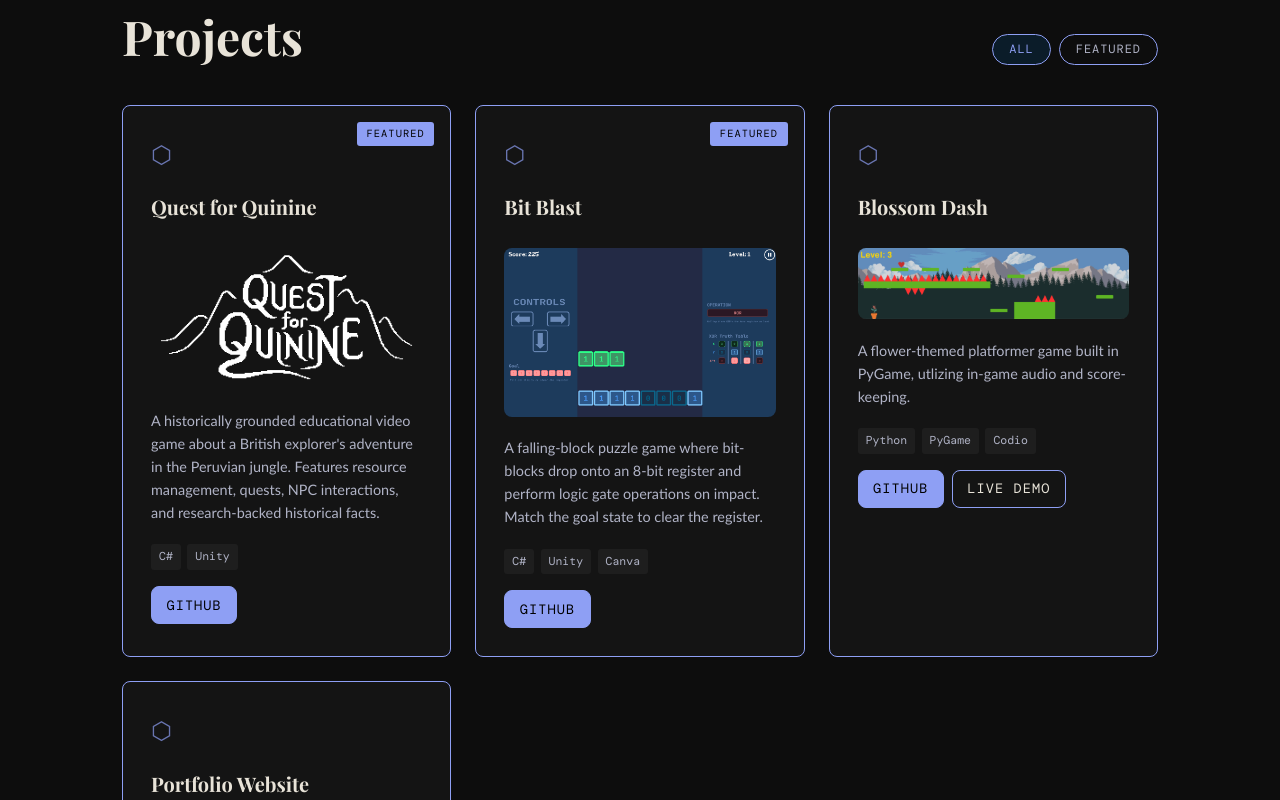
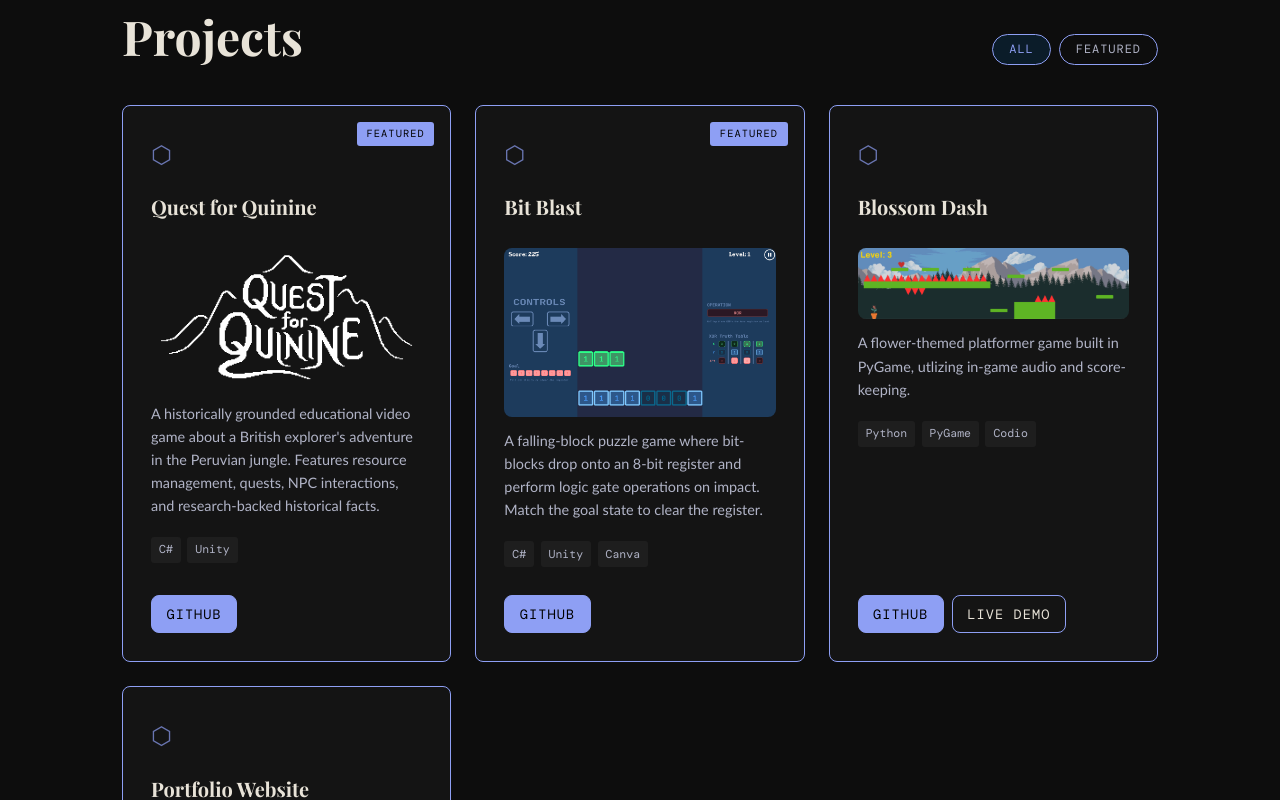
Before and after one commit to mkoscheev321/MariaKoscheevPortfolio, a React (Vite) app: page / in a window 1280 px wide. Shown: the part 1740-2540 px from the top of the page. Built offline with nearby package versions, Linux system fonts and the light colour scheme.

Commit message:
pin action items to the bottom of project card

```diff
--- a/src/index.css
+++ b/src/index.css
@@ -391,7 +391,8 @@ img { max-width: 100%; }
 .project-card-actions {
   display: flex;
   gap: 0.5rem;
-  margin-top: 0.75rem;
+  margin-top: auto;
+  padding-top: 0.75rem;
 }
 
 .btn-small {
@@ -415,6 +416,11 @@ img { max-width: 100%; }
   color: var(--accent);
   margin-bottom: 1rem;
   opacity: 0.7;
+}
+.project-card-inner {
+  display: flex;
+  flex-direction: column;
+  height: 100%;
 }
 .project-card-inner h3 {
   font-family: var(--font-display);
```
